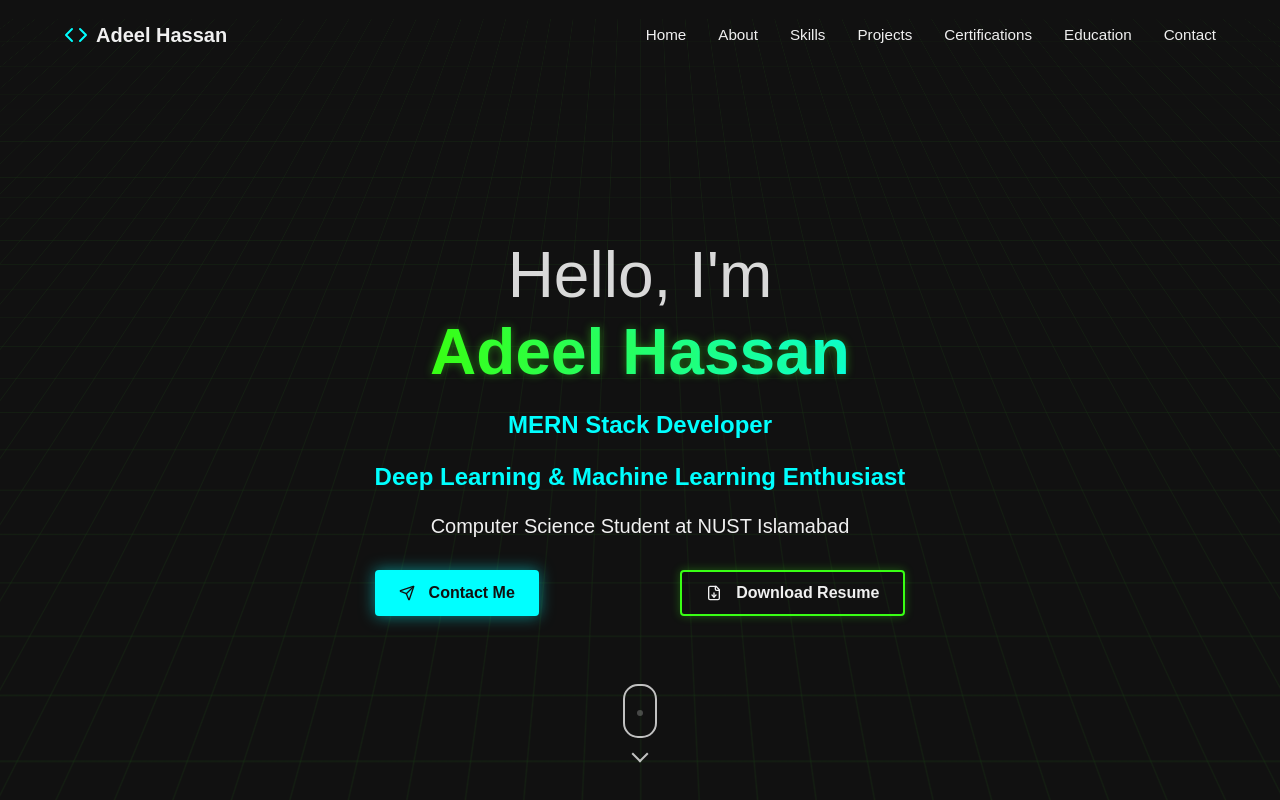
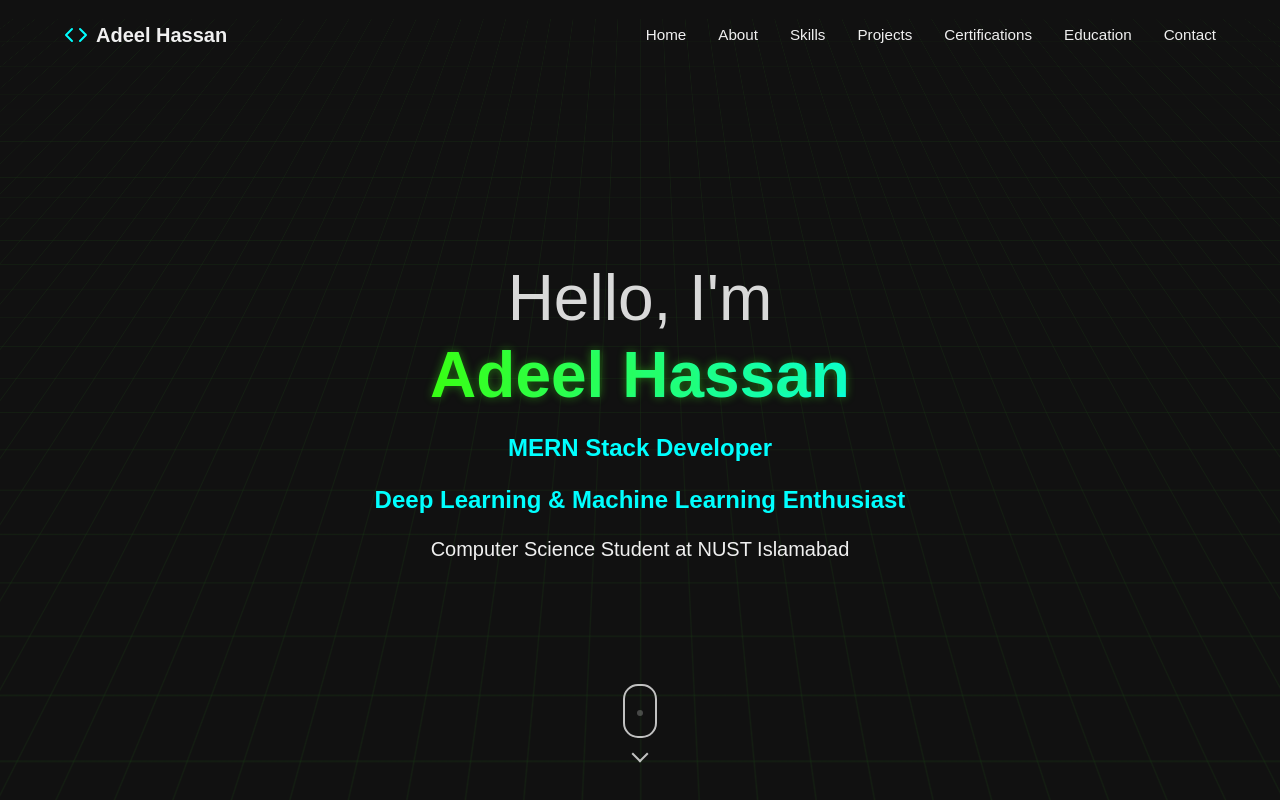
Before and after one commit to adeelHassan123/AdeelHassan_Portfolio, a React (Vite) app: page / in a window 1280 px wide. Shown: the top 800 px of the page. Built offline with nearby package versions, Linux system fonts and the light colour scheme.

Commit message:
less go !! Ready to Deploy this

```diff
--- a/src/Components/Hero/Hero.jsx
+++ b/src/Components/Hero/Hero.jsx
@@ -49,31 +49,7 @@ const Hero = () => {
           Computer Science Student at NUST Islamabad
         </motion.p>
 
-        <motion.div
-          initial={{ opacity: 0, y: 20 }}
-          animate={{ opacity: 1, y: 0 }}
-          transition={{ duration: 0.6, delay: 0.6 }}
-          className="hero-buttons"
-        >
-          <motion.a
-            href="#contact"
-            className="btn btn-primary"
-            whileHover={{ scale: 1.05 }}
-            whileTap={{ scale: 0.95 }}
-          >
-            <Send size={16} />
-            Contact Me
-          </motion.a>
-          <motion.a
-            href="#"
-            className="btn btn-secondary"
-            whileHover={{ scale: 1.05 }}
-            whileTap={{ scale: 0.95 }}
-          >
-            <FileDown size={16} />
-            Download Resume
-          </motion.a>
-        </motion.div>
+
       </div>
       <div className="scroll-indicator">
         <div className="mouse">
```
